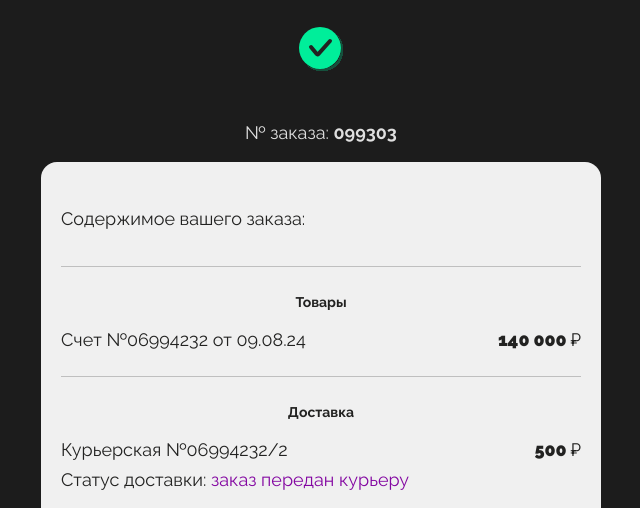
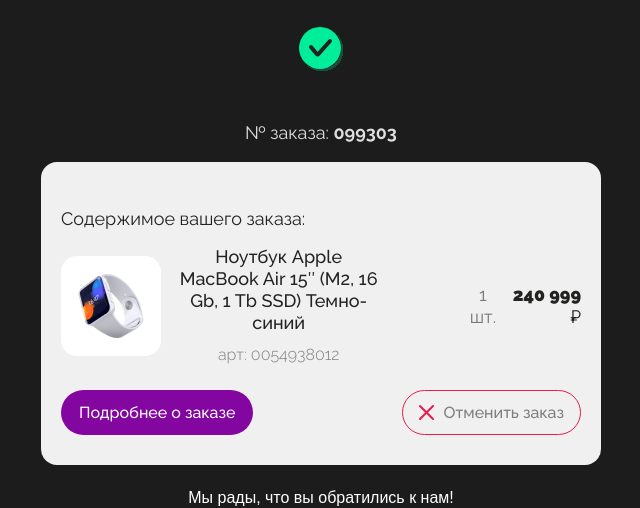
Before and after one commit to nassipkaliv/cosmo-gadget, a plain HTML site: page pisma/pismo1.html in a window 1280 px wide. Shown: the part 306-814 px from the top of the page, without its empty margins (319-959 px from the left). Drawn offline with nearby package versions, Linux system fonts and the light colour scheme; a web font is replaced by a local one.

Commit message:
update zavtra dodelauy

```diff
--- a/pisma/pismo1.html
+++ b/pisma/pismo1.html
@@ -41,29 +41,25 @@
                   <div class="activeZakazBlockRow">
                     <div class="activeZakazBlockRightText my-3">Содержимое вашего заказа:</div>
                   </div>
-                  <div class="activeZakazRow">
-                    <div class="zakazTitle">Товары</div>
-                    <div class="d-flex align-items-center justify-content-between">
-                      <div class="activeZakazBlockRightText">
-                        Счет №06994232 от 09.08.24
+                  <div class="zakazTovarRow d-flex align-items-center justify-content-between">
+                    <div class="d-flex align-items-center gap-3">
+                      <img src="../assets/img/izbrannoeimg1.png" alt="izbrannoe-img">
+                      <div class="izbrannoe-text-content pe-4">
+                        <div class="izbrannoe-title color-b">
+                          Ноутбук Apple MacBook Air 15″ (M2, 16 Gb, 1 Tb SSD) Темно-синий
+                        </div>
+                        <div class="izbrannoe-text">
+                          арт: 0054938012
+                        </div>
+                      </div>
+                    </div>
+                    <div class="activeZakazBlockRight">
+                      <div class="activeZakazBlockRightText сolor-7">
+                        1 шт.
                       </div>
                       <div class="activeZakazBlockRightPrice">
-                        140 000 <span>₽</span>
+                        240 999 <span>₽</span>
                       </div>
-                    </div>
-                  </div>
-                  <div class="activeZakazRow lastZakazRow mt-0">
-                    <div class="zakazTitle">Доставка</div>
-                    <div class="d-flex align-items-center justify-content-between">
-                      <div class="activeZakazBlockRightText">
-                        Курьерская №06994232/2
-                      </div>
-                      <div class="activeZakazBlockRightPrice">
-                        500 <span>₽</span>
-                      </div>
-                    </div>
-                    <div class="activeZakazBlockRightText mt-2 text-start">
-                      Статус доставки: <span>заказ передан курьеру</span>
                     </div>
                   </div>
                   <div class="d-flex align-items-center justify-content-between mt-4">
```
